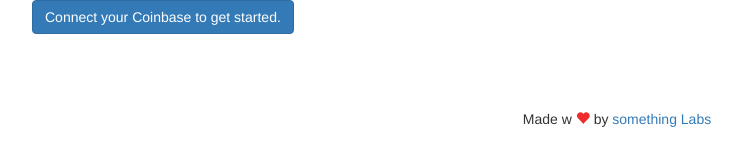
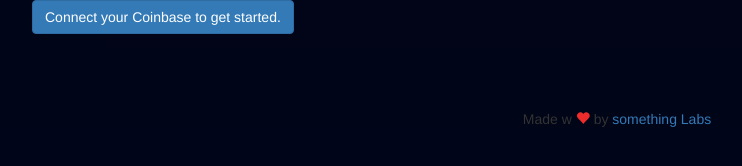
Before and after one commit to lambtron/coiniverse, a website: page public/views/index.html in a window 1280 px wide. Shown: the whole page, without its empty margins (23-765 px from the left). Drawn offline with nearby package versions, Linux system fonts and the light colour scheme; some packages are replaced by stand-ins of ours.

Commit message:
added changing sky

```diff
--- a/public/css/index.css
+++ b/public/css/index.css
@@ -1,3 +1,16 @@
+html, body {
+  height: 100%;
+  width: 100%;
+}
+
+body {
+  background: url('/public/img/sky.png');
+  /*background-position: 0% 50%;*/
+  background-repeat: repeat-y;
+  background-size: 100%;
+  display: inline-block;
+}
+
 footer {
   margin: 60px 0px 10px 0px;
   text-align: center;
--- a/public/js/controllers.js
+++ b/public/js/controllers.js
@@ -1,4 +1,27 @@
 'use strict';
+
+coiniverse.controller('skyController',
+  ['$scope', '$http',
+  function ($scope, $http)
+{
+  // Get current time.
+  // Then update the css background-position to that location.
+  var sky = $scope.sky = {
+    position: 100, // 0 to 100.
+    calculatePosition: function calculatePosition () {
+      var date = new Date();
+      var hour = date.getHours();
+      var month = date.getMonth();
+
+      // Sets an integer from 0 to 100.
+      this.position = 0;
+    }
+  };
+
+  sky.calculatePosition();
+
+  // In the future, incorporate location and weather.
+}]);
 
 coiniverse.controller('homeController',
   ['$scope', '$http', 'socket', '$routeParams', '$location',
--- a/public/views/index.html
+++ b/public/views/index.html
@@ -44,7 +44,7 @@
 </head>
 
 <!-- SET THE CONTROLLER AND GET ALL TODOS WITH INITIALIZE FUNCTION -->
-<body>
+<body ng-controller="skyController" ng-style="{'background-position': '0% {{sky.position}}%'}">
 	<div ng-view>
 	</div>
 
```
Also changed, not shown: config/routes.js (+0 -27 lines), public/img/sky.png (added), 2 other files.
